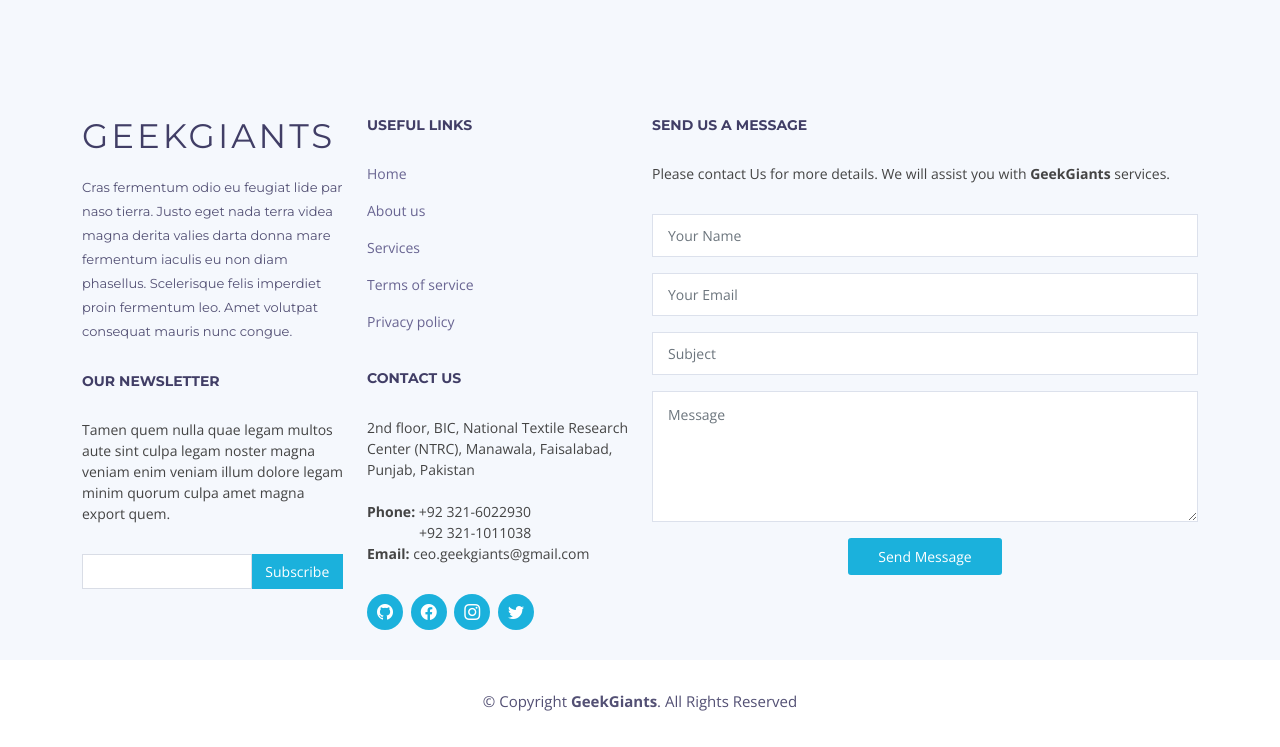
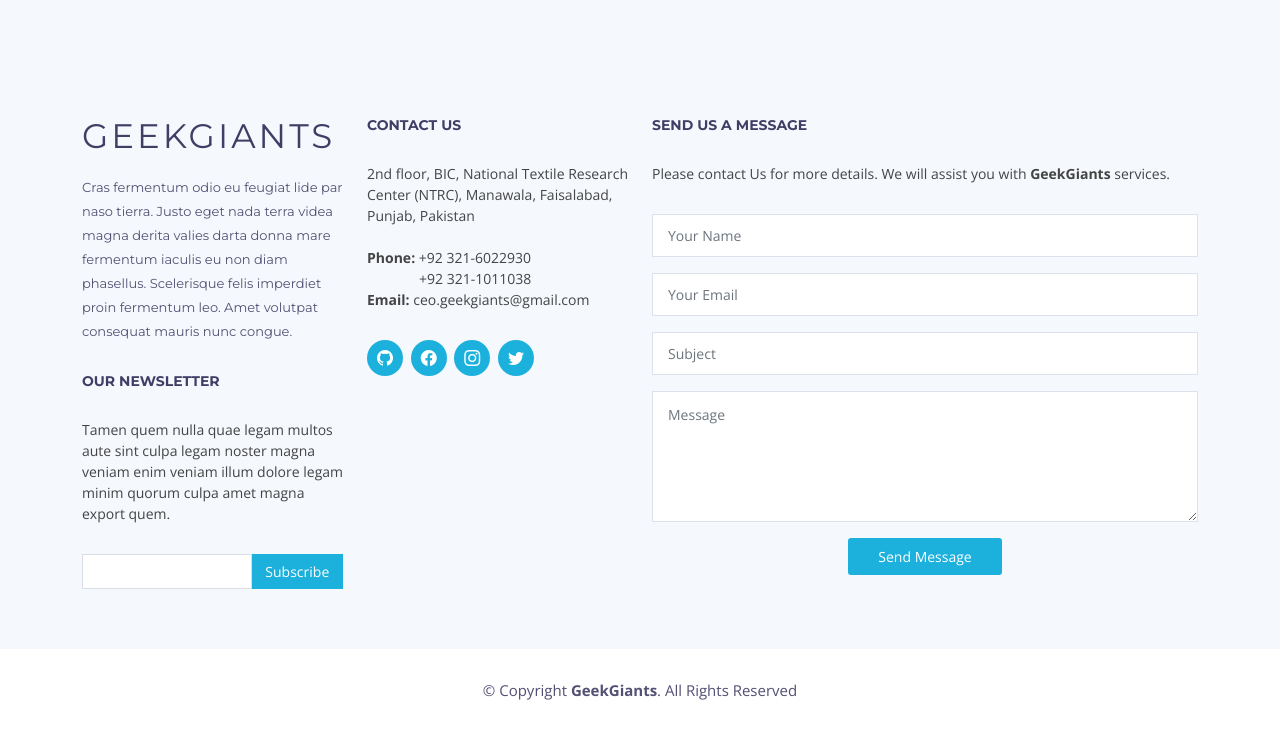
Before and after one commit to GeekGiants/GeekGiants-Portfolio, a plain HTML site: page index.html in a window 1280 px wide. Shown: the part 6828-7575 px from the top of the page. Drawn offline with nearby package versions, Linux system fonts and the light colour scheme; a script that the page names is missing.

Commit message:
bug fixed

```diff
--- a/index.html
+++ b/index.html
@@ -626,17 +626,6 @@
 
                             <div class="col-sm-6">
                                 <div class="footer-links">
-                                    <h4>Useful Links</h4>
-                                    <ul>
-                                        <li><a href="#">Home</a></li>
-                                        <li><a href="#about">About us</a></li>
-                                        <li><a href="#">Services</a></li>
-                                        <li><a href="#">Terms of service</a></li>
-                                        <li><a href="#">Privacy policy</a></li>
-                                    </ul>
-                                </div>
-
-                                <div class="footer-links">
                                     <h4>Contact Us</h4>
                                     <p>
                                         2nd floor, BIC, National Textile Research Center (NTRC), Manawala, Faisalabad, Punjab, Pakistan <br>
```
